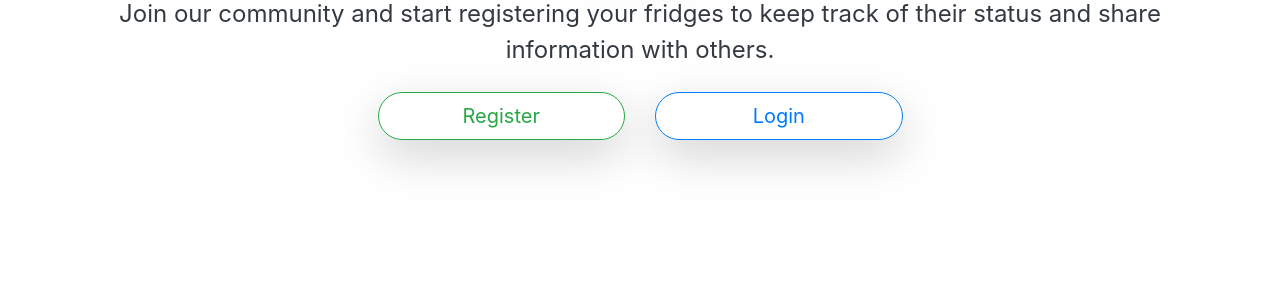
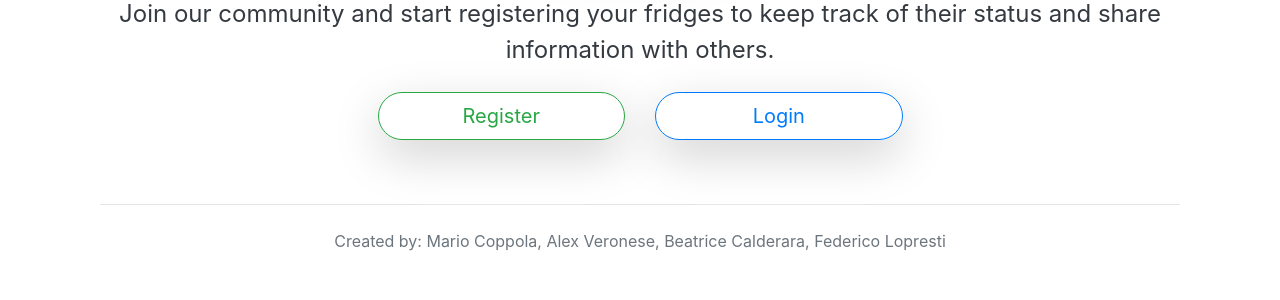
Before and after one commit to alexveronese/fridge_community, a Django app: page / in a window 1280 px wide. Shown: the part 318-618 px from the top of the page. Run offline with Django 5.2, Linux system fonts and the light colour scheme; some libraries are stand-ins or nearby versions.

Commit message:
scritta in fondo

```diff
--- a/config/main/templates/main/home.html
+++ b/config/main/templates/main/home.html
@@ -46,4 +46,11 @@
             {% endif %}
         </div>
     </div>
+
+    <footer class="container text-center mt-5 mb-4">
+        <hr class="my-4">
+        <p class="text-muted">
+            Created by: Mario Coppola, Alex Veronese, Beatrice Calderara, Federico Lopresti
+        </p>
+    </footer>
 {% endblock %}
```
